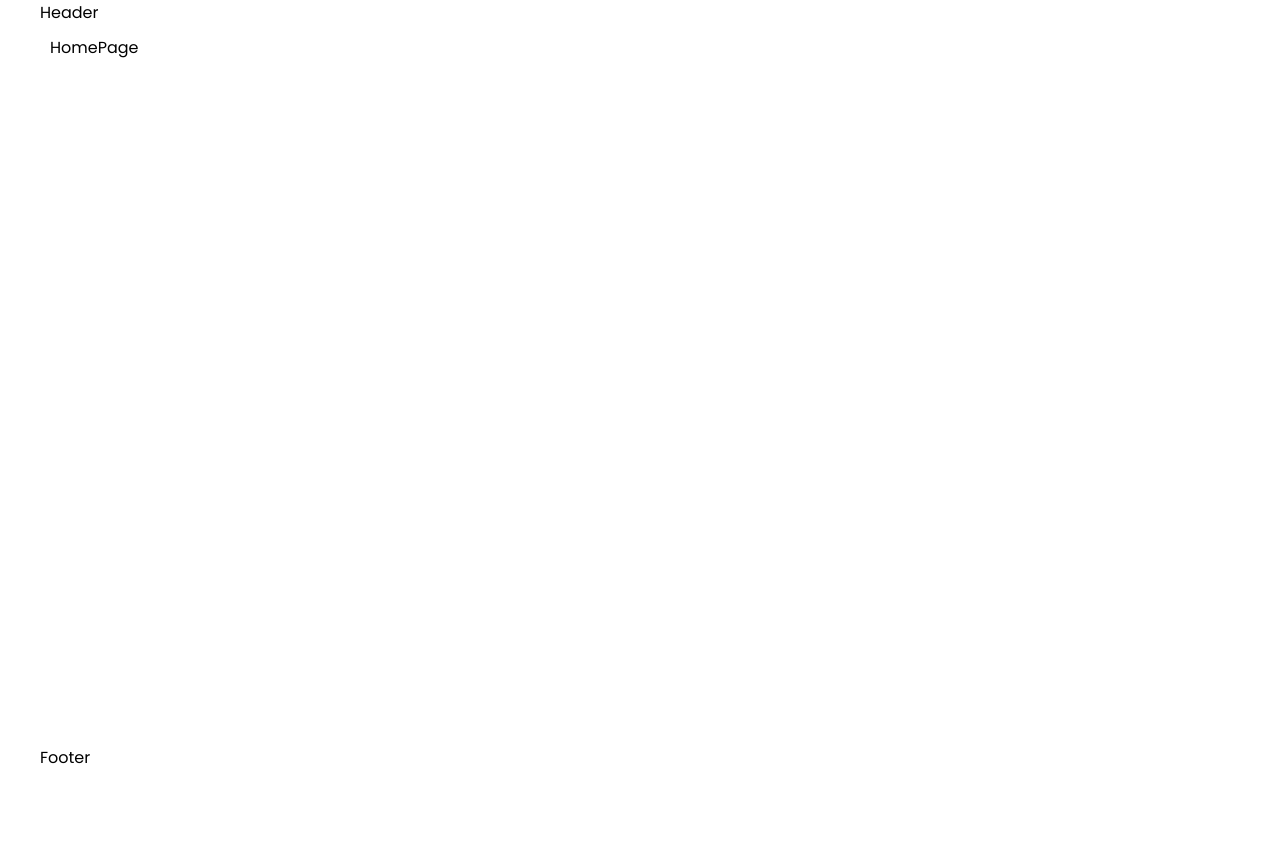
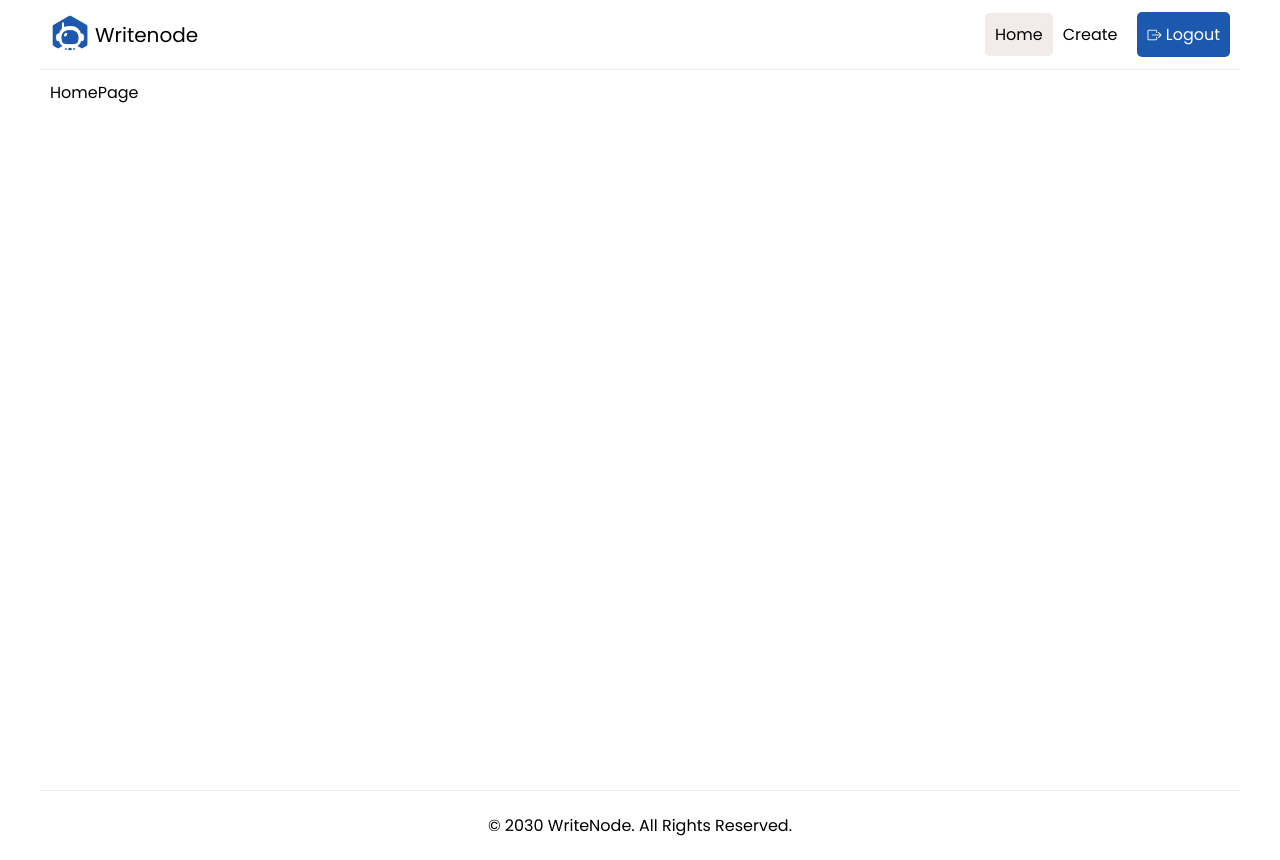
Before and after one commit to cbeltz74/writenode, a JavaScript app: page / in a window 1280 px wide. Before the commit the page ends 800 px from the top, so only its background shows below. Built offline with nearby package versions, Linux system fonts and the light colour scheme; the HTML template or start-up script is replaced by a standard one.

Commit message:
Completed Lesson 19-4 Header and Footer styles

```diff
--- a/src/components/Footer.js
+++ b/src/components/Footer.js
@@ -1,5 +1,9 @@
+import { Link } from "react-router-dom"
+
 export const Footer = () => {
   return (
-    <div>Footer</div>
+    <footer>
+      <p>© 2030 <Link to="/">WriteNode</Link>. All Rights Reserved.</p>
+    </footer>
   )
 }
--- a/src/components/Header.js
+++ b/src/components/Header.js
@@ -1,5 +1,27 @@
+import { Link, NavLink } from "react-router-dom"
+import Logo from "../assets/logo.png";
+
 export const Header = () => {
+
+const isAuth = true;
+
   return (
-    <div>Header</div>
+    <header className="nav">
+      <Link to="/" className="logo">
+        <img src={Logo} alt="logo" />
+        <span>Writenode</span>
+      </Link>
+      <nav>
+        <NavLink to="/" className="link">Home</NavLink>
+        { isAuth ? (
+          <>
+            <NavLink to="/create" className="link">Create</NavLink>
+            <button className="auth"><i className="bi bi-box-arrow-right"></i> Logout</button>
+          </>
+        ) : (
+          <button className="auth"><i className="bi bi-google"></i> Login</button>
+          ) }
+      </nav>
+    </header>
   )
 }
```
